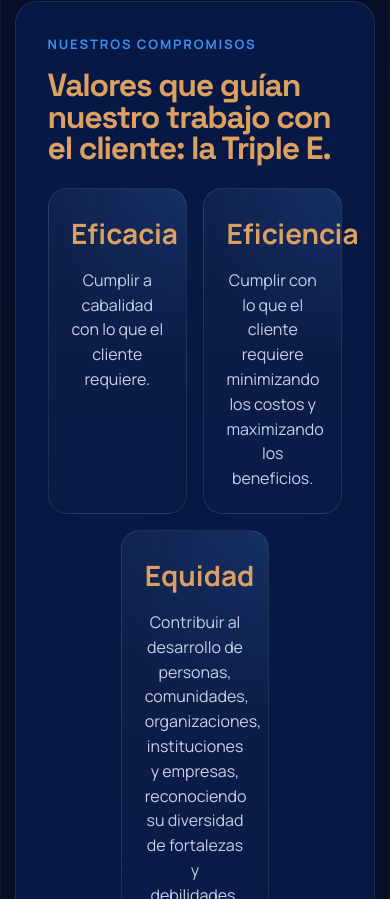
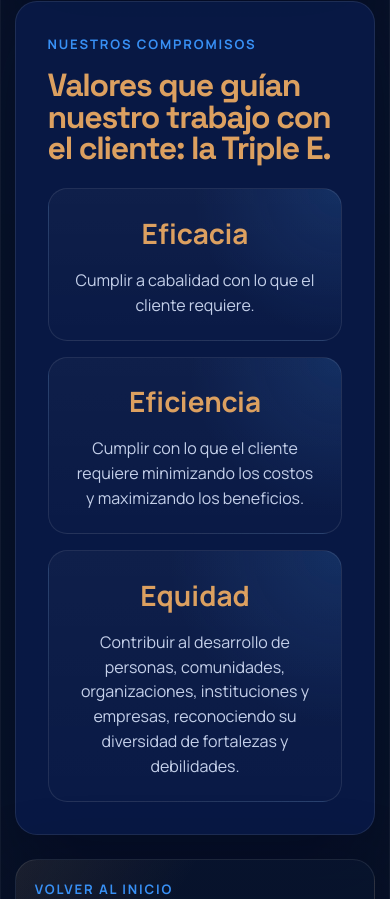
Before and after one commit to moraman61-arch/terralogica-web, a React (Vite) app: page /quienes-somos in a window 390 px wide. Shown: the part 1945-2844 px from the top of the page. Built offline with nearby package versions, Linux system fonts and the light colour scheme.

Commit message:
Corrige sección Nuestros compromisos en móvil

```diff
--- a/src/App.css
+++ b/src/App.css
@@ -2164,6 +2164,17 @@
     grid-template-columns: 1fr;
   }
 
+  .values-grid {
+    grid-template-columns: 1fr;
+  }
+
+  .values-grid > :nth-child(3) {
+    grid-column: auto;
+    max-width: 100%;
+    margin-left: 0;
+    margin-right: 0;
+  }
+
   .inventory-feature-panels {
     grid-template-columns: 1fr;
   }
```
